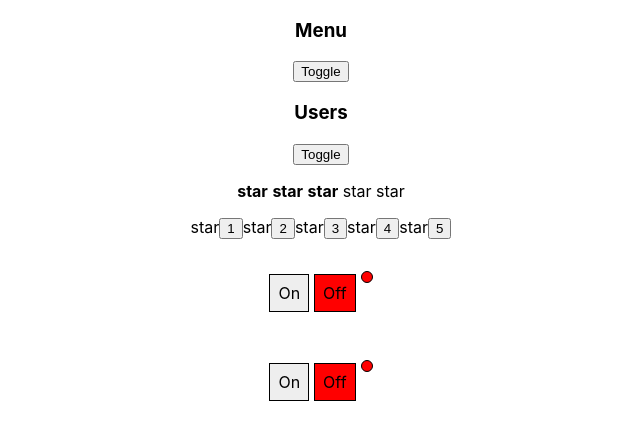
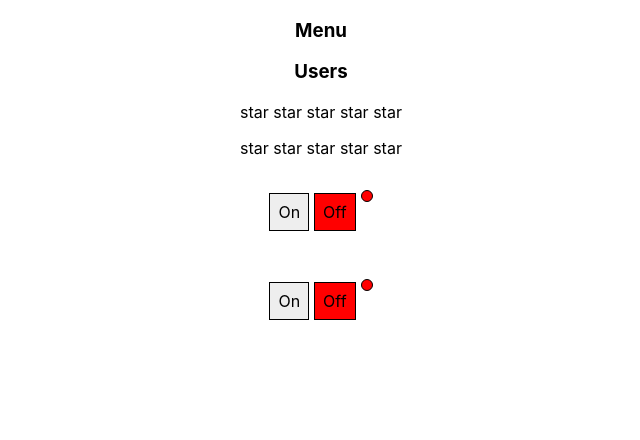
Before and after one commit to KatrinaNov/typescript-podrobno, a React (Create React App) app: page / in a window 1280 px wide. Shown: the top 440 px of the page, without its empty margins (319-959 px from the left). Built offline with nearby package versions, Linux system fonts and the light colour scheme.

Commit message:
08.callbacks 1

```diff
--- a/src/App.tsx
+++ b/src/App.tsx
@@ -1,21 +1,22 @@
-import React from 'react';
+import React, {useState} from 'react';
 import './App.css';
 import Accordion from "./components/Accordion/Accordion";
-import {Rating} from "./components/Rating/Rating";
+import {Rating, RatingValueType} from "./components/Rating/Rating";
 import OnOff from "./components/OnOff/OnOff";
 import UncontrolledAccordion from "./components/UnControlledAccordion/Accordion";
 import {UncontrolledRating} from "./components/UncontrolledRating/UncontrolledRating";
 
 
 function App() {
+
+  let [ratingValue, setRatingValue] = useState<RatingValueType>(0);
+  let [accordionCollapsed, setAccordionCollapsed] = useState<boolean>(true);
   return (
     <div className="App">
-      {/*<Accordion titleValue = {'Menu'} collapsed = {true}/>*/}
-      {/*<Accordion titleValue = {'Users'} collapsed = {false}/>*/}
-      <UncontrolledAccordion titleValue = {'Menu'}/>
+      <Accordion titleValue = {'Menu'} collapsed = {accordionCollapsed} toggleAccordion={setAccordionCollapsed}/>
       <UncontrolledAccordion titleValue = {'Users'}/>
 
-      <Rating value={3}/>
+      <Rating value={ratingValue} onClick={setRatingValue}/>
       <UncontrolledRating/>
 
       <OnOff/>
--- a/src/components/Accordion/Accordion.tsx
+++ b/src/components/Accordion/Accordion.tsx
@@ -3,11 +3,12 @@
 type AccordionPropsType = {
   titleValue: string,
   collapsed: boolean
+  toggleAccordion: (collapsed: boolean) => void
 }
 function Accordion(props: AccordionPropsType) {
     return (
       <div>
-        <AccordionTitle title={props.titleValue}/>
+        <AccordionTitle title={props.titleValue} toggleAccordion={() => props.toggleAccordion(!props.collapsed)}/>
         { !props.collapsed && <AccordionBody/>}
       </div>
     )
@@ -15,10 +16,11 @@
 
 type AccordionTitlePropsType = {
   title: string
+  toggleAccordion: () => void
 }
 function AccordionTitle(props: AccordionTitlePropsType){
   return (
-    <h3>{props.title}</h3>
+    <h3 onClick={props.toggleAccordion}>{props.title}</h3>
   )
 }function AccordionBody(){
   return (
--- a/src/components/Rating/Rating.tsx
+++ b/src/components/Rating/Rating.tsx
@@ -1,30 +1,31 @@
 import React, {useState} from "react";
 
-type RatingProps = {
-  value: 0 | 1 | 2 | 3 | 4 | 5
+export type RatingValueType = 0 | 1 | 2 | 3 | 4 | 5
+
+export type RatingProps = {
+  value: RatingValueType
+  onClick: (value: RatingValueType) => void
 }
 
 export function Rating(props: RatingProps) {
 
   return (
     <div>
-      <Star selected={props.value > 0}/>
-      <Star selected={props.value > 1}/>
-      <Star selected={props.value > 2}/>
-      <Star selected={props.value > 3}/>
-      <Star selected={props.value > 4}/>
+      <Star selected={props.value > 0} onClick={props.onClick} value={1}/>
+      <Star selected={props.value > 1} onClick={props.onClick} value={2}/>
+      <Star selected={props.value > 2} onClick={props.onClick} value={3}/>
+      <Star selected={props.value > 3} onClick={props.onClick} value={4}/>
+      <Star selected={props.value > 4} onClick={props.onClick} value={5}/>
     </div>
   )
 }
 
 type StarPropsType = {
   selected: boolean
+  onClick: (value: RatingValueType) => void
+  value: RatingValueType
 }
 
 function Star(props: StarPropsType) {
-  if (props.selected) {
-    return <span><b>star</b> </span>
-  } else {
-    return <span>star </span>
-  }
+  return <span onClick={() => props.onClick(props.value)}>{props.selected ? <b> star </b> : " star "}</span>
 }
--- a/src/components/UnControlledAccordion/Accordion.tsx
+++ b/src/components/UnControlledAccordion/Accordion.tsx
@@ -6,11 +6,10 @@
 function UncontrolledAccordion(props: AccordionPropsType) {
 
   let [collapsed, setCollapsed] = useState(true);
-
+  const toggleCollapsed = () => setCollapsed(!collapsed)
   return (
       <div>
-        <AccordionTitle title={props.titleValue}/>
-        <button onClick={() => {setCollapsed(!collapsed)}}>Toggle</button>
+        <AccordionTitle title={props.titleValue} toggleCollapsed={toggleCollapsed}/>
         { !collapsed && <AccordionBody/>}
       </div>
     )
@@ -18,10 +17,11 @@
 
 type AccordionTitlePropsType = {
   title: string
+  toggleCollapsed: () => void
 }
 function AccordionTitle(props: AccordionTitlePropsType){
   return (
-    <h3>{props.title}</h3>
+    <h3 onClick={props.toggleCollapsed}>{props.title}</h3>
   )
 }function AccordionBody(){
   return (
--- a/src/components/UncontrolledRating/UncontrolledRating.tsx
+++ b/src/components/UncontrolledRating/UncontrolledRating.tsx
@@ -1,4 +1,5 @@
 import React, {useState} from "react";
+import {RatingValueType} from "../Rating/Rating";
 
 type RatingProps = {
   // value: 0 | 1 | 2 | 3 | 4 | 5
@@ -9,20 +10,21 @@
   const [rating, setRating] = useState(0)
   return (
     <div>
-      <Star selected={rating > 0}/><button onClick={() => setRating(1)}>1</button>
-      <Star selected={rating > 1}/><button onClick={() => setRating(2)}>2</button>
-      <Star selected={rating > 2}/><button onClick={() => setRating(3)}>3</button>
-      <Star selected={rating > 3}/><button onClick={() => setRating(4)}>4</button>
-      <Star selected={rating > 4}/><button onClick={() => setRating(5)}>5</button>
+      <Star selected={rating > 0} setValue={() => setRating(1)}/>
+      <Star selected={rating > 1} setValue={() => setRating(2)}/>
+      <Star selected={rating > 2} setValue={() => setRating(3)}/>
+      <Star selected={rating > 3} setValue={() => setRating(4)}/>
+      <Star selected={rating > 4} setValue={() => setRating(5)}/>
     </div>
   )
 }
 
 type StarPropsType = {
   selected: boolean
+  setValue: () => void
 }
 
 function Star(props: StarPropsType) {
-  return props.selected ? <span><b>star</b></span> : <span>star</span>
+  return <span onClick={() => props.setValue()}>{props.selected ? <b> star </b> : " star"}</span>
 
 }
```
